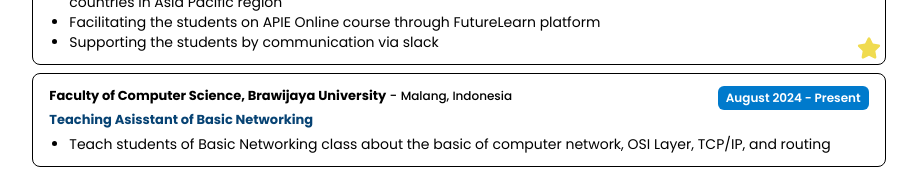
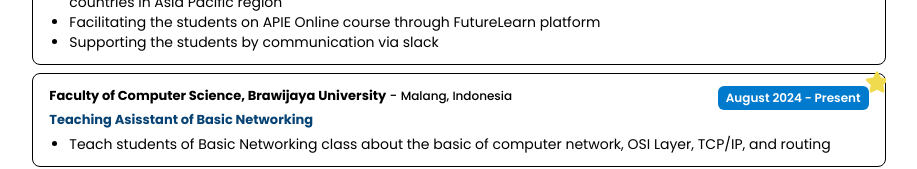
Before and after one commit to Daffadon/profile, a Next.js app: page / in a window 1280 px wide. Shown: the part 511-680 px from the top of the page, without its empty margins (181-1098 px from the left). Built offline with nearby package versions, Linux system fonts and the light colour scheme.

Commit message:
UI: add new experience & favorite star

```diff
--- a/components/card/ExperienceCard.tsx
+++ b/components/card/ExperienceCard.tsx
@@ -30,7 +30,7 @@ const ExperienceCard: FC<ExperienceCardProps> = ({ experience }) => {
         })}
       </ul>
       {experience.favorite && (
-        <FaStar className="text-2xl absolute right-1 bottom-1 text-yellow-js" />
+        <FaStar className="text-2xl absolute -right-1 -top-1 text-yellow-js" />
       )}
     </div>
   );
--- a/data/pages/main/section/experience.ts
+++ b/data/pages/main/section/experience.ts
@@ -23,6 +23,7 @@ export const experiencesData = [
     description: [
       "Teach students of Basic Networking class about the basic of computer network, OSI Layer, TCP/IP, and routing",
     ],
+    favorite: true,
   },
   {
     title: "Information Centric Networking Laboratory",
```
